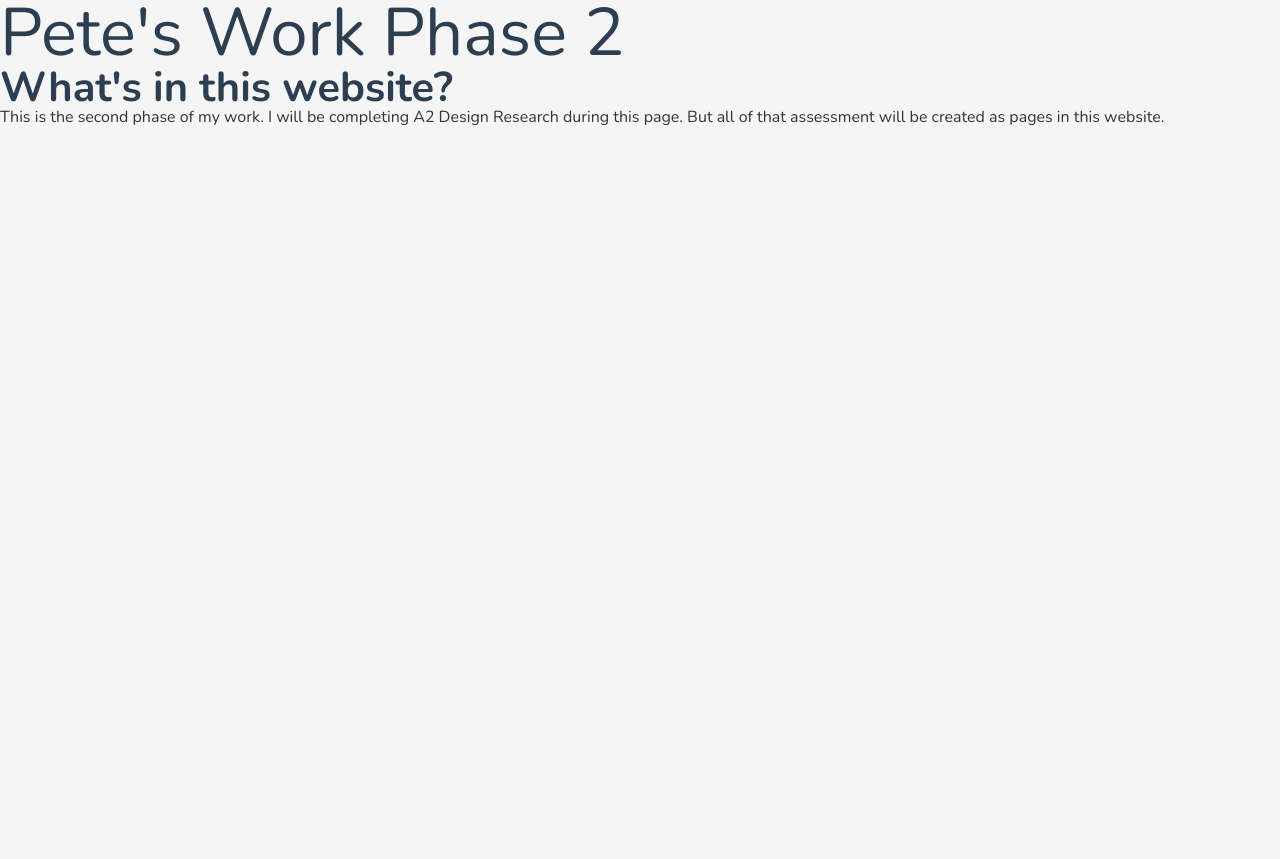
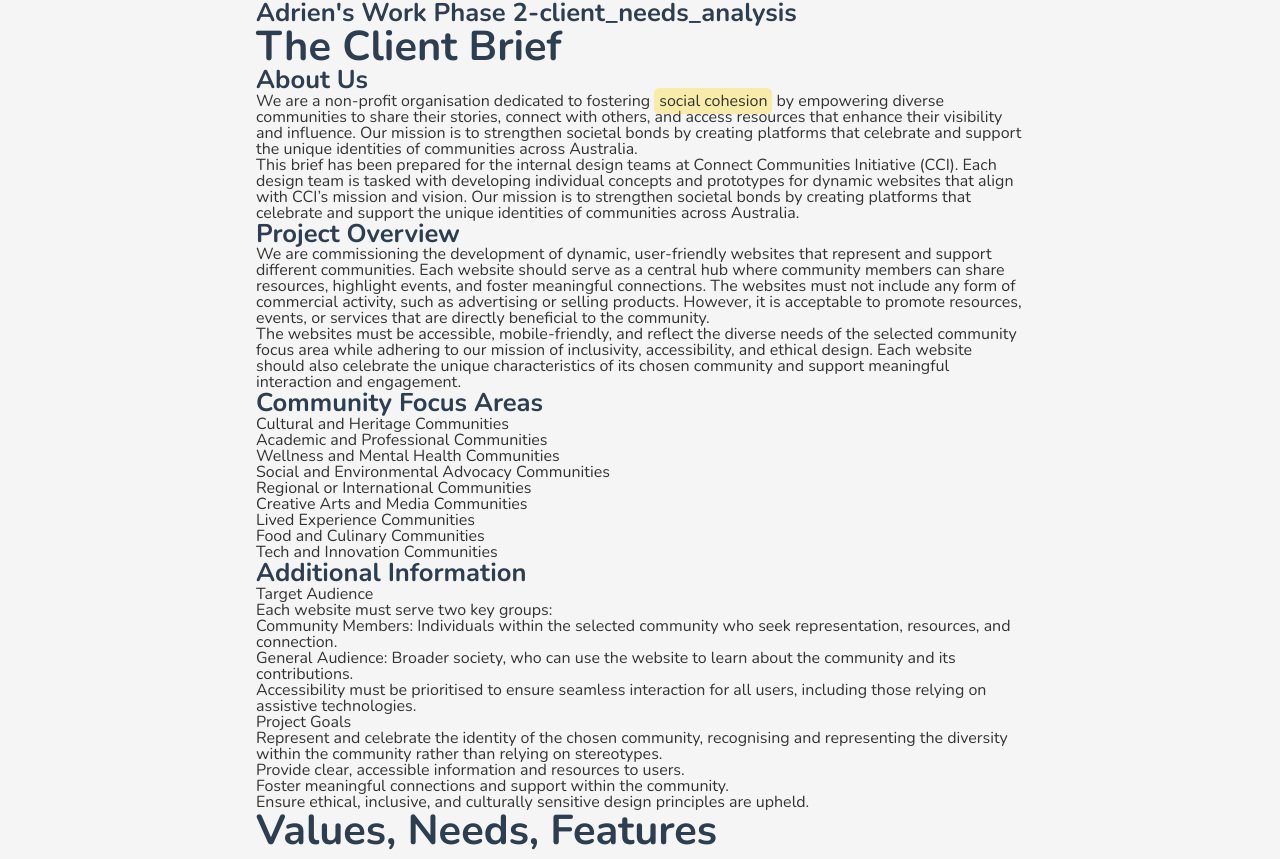
Before and after one commit to adrienyang666/deco7140_development, a plain HTML site: page work_phase_2/client_needs_analysis.html in a window 1280 px wide. Before the commit the page ends 800 px from the top, so only its background shows below. Drawn offline with nearby package versions, Linux system fonts and the light colour scheme.

Commit message:
Creating your Client Needs Analysis Web Page
Review your analysis of the Client Brief
The Elements you will be adding to the Client Needs Analysis Webpage
Creating structure
Creating and using the Interactive Highlight component
Creating and using Flip-Cards

```diff
--- a/work_phase_2/client_needs_analysis.html
+++ b/work_phase_2/client_needs_analysis.html
@@ -13,16 +13,114 @@
         <title>Work Phase 2-client_needs_analysis</title>
     </head>
     <body>
+        <div class="container">
             <header>
-            <h1>Pete's Work Phase 2</h1>
+                <h3>Adrien's Work Phase 2-client_needs_analysis</h3>
             </header>
+
             <section>
-            <h2>What's in this website?</h2>
+                <h2>The Client Brief</h2>
+                <h3>About Us</h3>
                 <p>
-                This is the second phase of my work. I will be completing A2
-                Design Research during this page. But all of that assessment
-                will be created as pages in this website.
+                    We are a non-profit organisation dedicated to fostering
+                    <span class="interactive-highlight" data-card="Value 1">
+                        social cohesion</span
+                    >
+                    by empowering diverse communities to share their stories,
+                    connect with others, and access resources that enhance their
+                    visibility and influence. Our mission is to strengthen
+                    societal bonds by creating platforms that celebrate and
+                    support the unique identities of communities across
+                    Australia.
                 </p>
+                <p>
+                    This brief has been prepared for the internal design teams
+                    at Connect Communities Initiative (CCI). Each design team is
+                    tasked with developing individual concepts and prototypes
+                    for dynamic websites that align with CCI’s mission and
+                    vision. Our mission is to strengthen societal bonds by
+                    creating platforms that celebrate and support the unique
+                    identities of communities across Australia.
+                </p>
+                <h3>Project Overview</h3>
+                <p>
+                    We are commissioning the development of dynamic,
+                    user-friendly websites that represent and support different
+                    communities. Each website should serve as a central hub
+                    where community members can share resources, highlight
+                    events, and foster meaningful connections. The websites must
+                    not include any form of commercial activity, such as
+                    advertising or selling products. However, it is acceptable
+                    to promote resources, events, or services that are directly
+                    beneficial to the community.
+                </p>
+                <p>
+                    The websites must be accessible, mobile-friendly, and
+                    reflect the diverse needs of the selected community focus
+                    area while adhering to our mission of inclusivity,
+                    accessibility, and ethical design. Each website should also
+                    celebrate the unique characteristics of its chosen community
+                    and support meaningful interaction and engagement.
+                </p>
+                <h3>Community Focus Areas</h3>
+                <ul>
+                    <li>Cultural and Heritage Communities</li>
+                    <li>Academic and Professional Communities</li>
+                    <li>Wellness and Mental Health Communities</li>
+                    <li>Social and Environmental Advocacy Communities</li>
+                    <li>Regional or International Communities</li>
+                    <li>Creative Arts and Media Communities</li>
+                    <li>Lived Experience Communities</li>
+                    <li>Food and Culinary Communities</li>
+                    <li>Tech and Innovation Communities</li>
+                </ul>
+                <h3>Additional Information</h3>
+                <p><strong>Target Audience</strong></p>
+                <p>Each website must serve two key groups:</p>
+                <ol>
+                    <li>
+                        Community Members: Individuals within the selected
+                        community who seek representation, resources, and
+                        connection.
+                    </li>
+                    <li>
+                        General Audience: Broader society, who can use the
+                        website to learn about the community and its
+                        contributions.
+                    </li>
+                </ol>
+                <p>
+                    Accessibility must be prioritised to ensure seamless
+                    interaction for all users, including those relying on
+                    assistive technologies.
+                </p>
+                <p><strong>Project Goals</strong></p>
+                <ol>
+                    <li>
+                        Represent and celebrate the identity of the chosen
+                        community, recognising and representing the diversity
+                        within the community rather than relying on stereotypes.
+                    </li>
+                    <li>
+                        Provide clear, accessible information and resources to
+                        users.
+                    </li>
+                    <li>
+                        Foster meaningful connections and support within the
+                        community.
+                    </li>
+                    <li>
+                        Ensure ethical, inclusive, and culturally sensitive
+                        design principles are upheld.
+                    </li>
+                </ol>
+                <p><!-- Add your description or analysis here --></p>
             </section>
+
+            <section>
+                <h2>Values, Needs, Features</h2>
+                <p><!-- Add content explaining these elements --></p>
+            </section>
+        </div>
     </body>
 </html>
--- a/work_phase_2/css/components.css
+++ b/work_phase_2/css/components.css
@@ -0,0 +1,46 @@
+/* INTERACTIVE HIGHLIGHTING */
+/* Base Highlight Style */
+.interactive-highlight {
+    position: relative; /* Allows for positioning of extra elements (e.g., tooltip numbers) */
+    background-color: rgba(
+        255,
+        215,
+        0,
+        0.3
+    ); /* Light yellow highlight with 30% transparency */
+    cursor: pointer; /* Changes cursor to indicate interactivity */
+    padding: 2px 5px; /* Adds small space inside the highlight for better readability */
+    border-radius: 5px; /* Rounds the corners slightly for a softer look */
+    transition: background 0.3s ease; /* Smooth transition effect when background changes */
+}
+/* Tooltip Styling for Highlighted Text */
+.interactive-highlight::after {
+    content: attr(data-card); /* See the explanation */
+    position: absolute; /* Positions the tooltip relative to the highlighted text */
+    top: -5px; /* Moves the tooltip slightly above the highlighted text */
+    right: -15px; /* Moves the tooltip slightly to the right of the highlighted text */
+    background: var(--accent-color);
+    color: white;
+    font-size: 0.8rem;
+    font-weight: bold;
+    width: 120px; /* Sets a fixed width for the tooltip */
+    height: 30px; /* Sets a fixed height, making the tooltip a perfect circle */
+    display: flex; /* Uses Flexbox to center the text inside the circle */
+    align-items: center; /* Vertically centers the text inside the tooltip */
+    justify-content: center; /* Horizontally centers the text inside the tooltip */
+    border-radius: 10%; /* Creates rounded corners */
+    opacity: 0; /* Initially hides the tooltip */
+    transition: opacity 0.3s ease; /* Smoothly fades in the tooltip by changing the opacity */
+}
+/* Show Number on Hover (Desktop) */
+@media (hover: hover) {
+    .interactive-highlight:hover::after {
+        opacity: 1;
+    }
+}
+
+/* Show Number on Tap (Mobile) */
+.interactive-highlight:focus::after,
+.interactive-highlight:active::after {
+    opacity: 1;
+}
```
Lines whose indentation alone changed are shown as unchanged.
